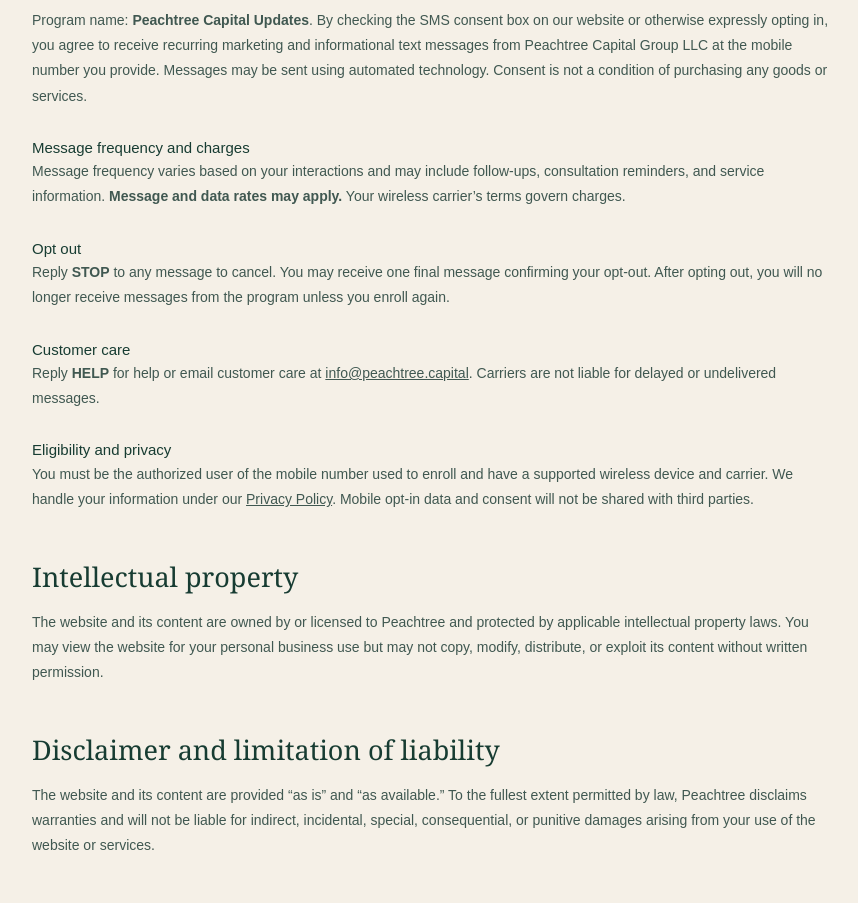
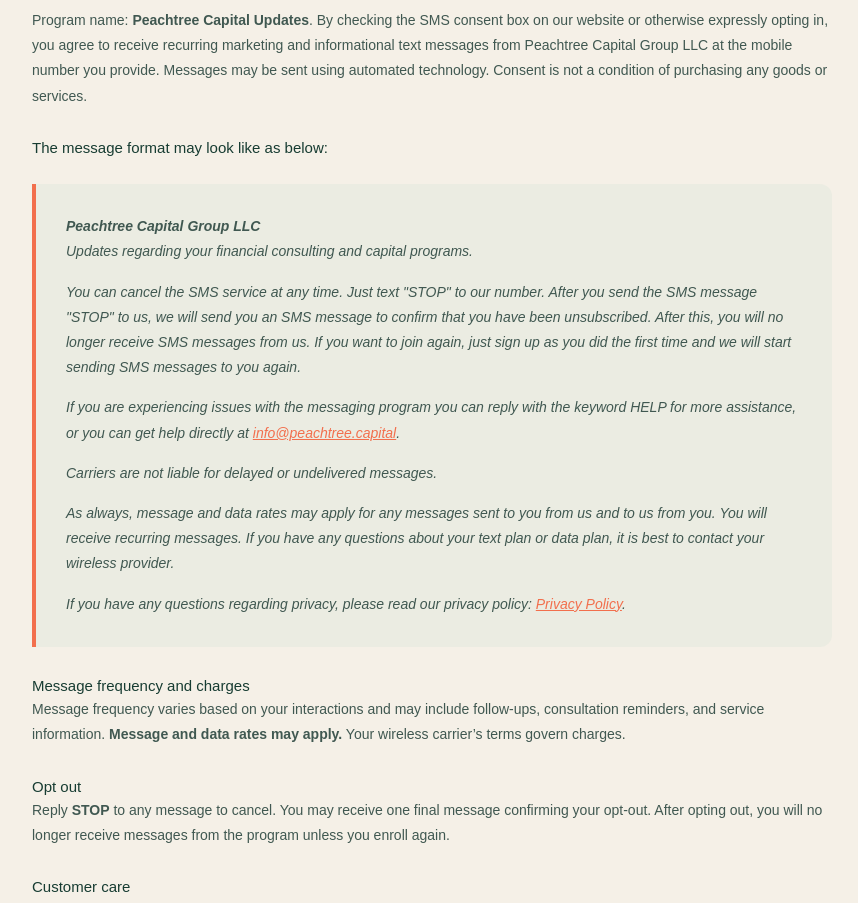
Before and after one commit to abdullahalmamun-dev/Specialistline_website, a Next.js app: page /terms in a window 1280 px wide. Shown: the part 1060-1963 px from the top of the page, without its empty margins (208-1066 px from the left). Built offline with nearby package versions, Linux system fonts and the light colour scheme.

Commit message:
Updated tERMS AND CONDITIONS

```diff
--- a/app/terms/page.tsx
+++ b/app/terms/page.tsx
@@ -1,10 +1,48 @@
 export default function Terms() {
-  return <><header className="nav shell legal-nav"><a className="brand" href="/"><span className="brand-mark">P</span><span>PEACHTREE<br/><b>CAPITAL GROUP</b></span></a><a className="nav-cta" href="/">Return home →</a></header><main className="legal"><div className="legal-wrap"><p className="eyebrow">LEGAL</p><h1>Terms &amp; Conditions</h1><p className="updated">Effective date: July 29, 2026</p>
+  return <><header className="nav shell legal-nav"><a className="brand" href="/"><span className="brand-mark">P</span><span>PEACHTREE<br /><b>CAPITAL GROUP</b></span></a><a className="nav-cta" href="/">Return home →</a></header><main className="legal"><div className="legal-wrap"><p className="eyebrow">LEGAL</p><h1>Terms &amp; Conditions</h1><p className="updated">Effective date: July 29, 2026</p>
     <p>These Terms &amp; Conditions govern your use of the Peachtree Capital Group LLC website and services. By using the website, you agree to these terms and our Privacy Policy.</p>
     <h2>Our role</h2><p>Peachtree Capital Group LLC provides financial consulting and may help businesses identify and pursue capital programs offered by independent third parties. Peachtree is not a lender, does not make credit decisions, and does not guarantee approval, funding, rates, or terms. All capital decisions and final agreements are made by the applicable provider and client.</p>
     <h2>Website use</h2><p>You must be at least 18 years old and may use this website only for lawful purposes. Information on this site is general in nature and is not legal, tax, accounting, or investment advice. You should consult qualified professionals before making financial decisions.</p>
     <h2>Requests and third-party providers</h2><p>When you ask us to explore capital options, you authorize us to use the information you provide to evaluate your request. With your authorization, we may introduce you to independent providers. You are responsible for reviewing any provider and agreement before proceeding. We are not responsible for the acts, omissions, products, or services of independent third parties.</p>
     <h2 id="sms">Peachtree Capital Updates SMS Program</h2><p>Program name: <b>Peachtree Capital Updates</b>. By checking the SMS consent box on our website or otherwise expressly opting in, you agree to receive recurring marketing and informational text messages from Peachtree Capital Group LLC at the mobile number you provide. Messages may be sent using automated technology. Consent is not a condition of purchasing any goods or services.</p>
+
+    <h3>The message format may look like as below:</h3>
+    <blockquote style={{
+      borderLeft: '4px solid var(--peach)',
+      background: 'rgba(219, 229, 218, 0.4)',
+      padding: '30px',
+      margin: '25px 0',
+      borderRadius: '0 12px 12px 0',
+      fontStyle: 'italic',
+      color: 'var(--dark)'
+    }}>
+      <p style={{ marginBottom: '15px' }}>
+        <strong>Peachtree Capital Group LLC</strong><br/>
+        Updates regarding your financial consulting and capital programs.
+      </p>
+      <p style={{ marginBottom: '15px' }}>
+        You can cancel the SMS service at any time. Just text "STOP" to our number. After you send the SMS message "STOP" to us, we will send you an SMS message to confirm that you have been unsubscribed. After this, you will no longer receive SMS messages from us. If you want to join again, just sign up as you did the first time and we will start sending SMS messages to you again.
+      </p>
+      <p style={{ marginBottom: '15px' }}>
+        If you are experiencing issues with the messaging program you can reply with the keyword HELP for more assistance, or you can get help directly at <a href="mailto:info@peachtree.capital" style={{ textDecoration: 'underline', color: 'var(--peach)' }}>info@peachtree.capital</a>.
+      </p>
+      <p style={{ marginBottom: '15px' }}>
+        Carriers are not liable for delayed or undelivered messages.
+      </p>
+      <p style={{ marginBottom: '15px' }}>
+        As always, message and data rates may apply for any messages sent to you from us and to us from you. You will receive recurring messages. If you have any questions about your text plan or data plan, it is best to contact your wireless provider.
+      </p>
+      <p style={{ marginBottom: '0' }}>
+        If you have any questions regarding privacy, please read our privacy policy: <a href="/privacy" style={{ textDecoration: 'underline', color: 'var(--peach)' }}>Privacy Policy</a>.
+      </p>
+    </blockquote>
+
+
+
+
+
+
+
     <h3>Message frequency and charges</h3><p>Message frequency varies based on your interactions and may include follow-ups, consultation reminders, and service information. <b>Message and data rates may apply.</b> Your wireless carrier’s terms govern charges.</p>
     <h3>Opt out</h3><p>Reply <b>STOP</b> to any message to cancel. You may receive one final message confirming your opt-out. After opting out, you will no longer receive messages from the program unless you enroll again.</p>
     <h3>Customer care</h3><p>Reply <b>HELP</b> for help or email customer care at <a href="mailto:info@peachtree.capital"><u>info@peachtree.capital</u></a>. Carriers are not liable for delayed or undelivered messages.</p>
```
Lines whose indentation alone changed are shown as unchanged.
